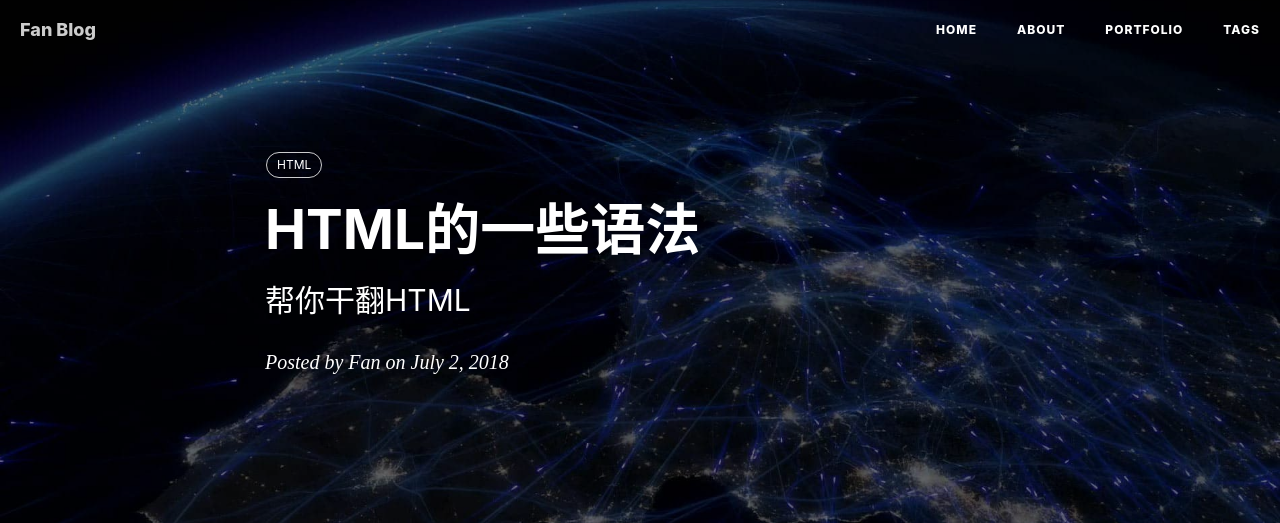
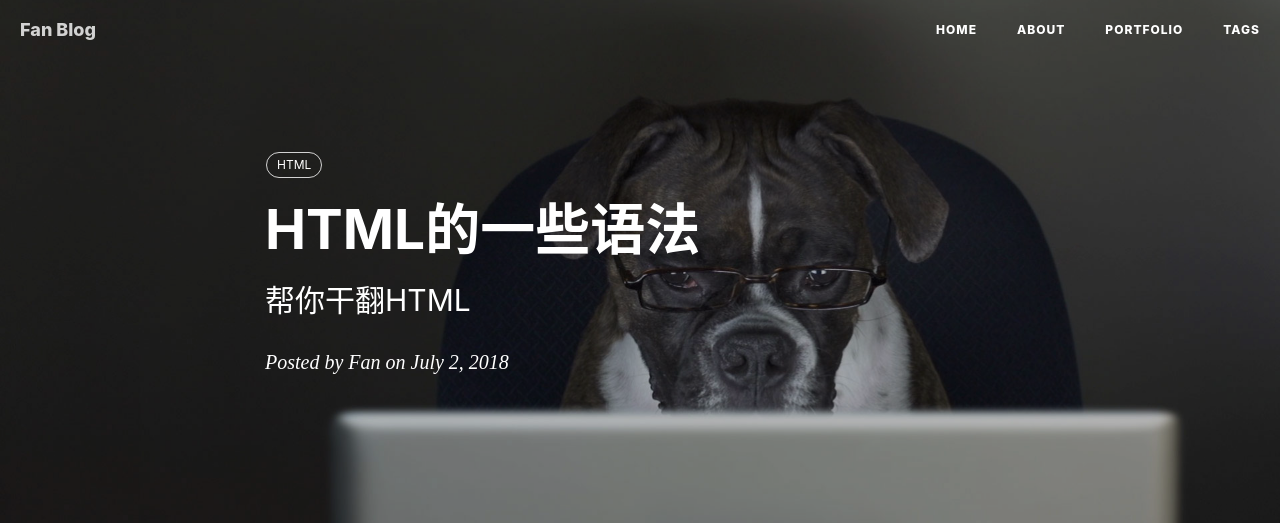
Before and after one commit to fang-keyou/keyou-fang.github.io, a Jekyll site: the page built from _posts/2018-07-02-HTML的-一些语法.md, in a window 1280 px wide. Shown: the top 523 px of the page. Built offline with Jekyll 4.4.1, drawn with Linux system fonts in a browser that asks for light colours; nearby versions of some CDN libraries; library files that are not in the unit come from our copies; comment, search, counter and statistics services are not loaded; some of the changed text lies outside the part shown; grey boxes are pictures that could not be loaded.

Commit message:
Update 2018-07-02-HTML的-一些语法.md

````diff
--- a/_posts/2018-07-02-HTML的-一些语法.md
+++ b/_posts/2018-07-02-HTML的-一些语法.md
@@ -4,7 +4,7 @@
 subtitle:   "帮你干翻HTML"
 date:       2018-07-02 12:00:00
 author:     "Fan"
-header-img: "img/post-bg-os-metro.jpg"
+header-img: "img/post-2.jpg"
 header-mask: 0.3
 catalog:    true
 tags:
@@ -17,6 +17,29 @@
 
 ![](https://github.com/Keyou-Fang/keyou-fang.github.io/blob/master/img/2233.jpg?raw=true)
 
+### No.1 一些必要的东西
+
+正如C++一样，什么主函数是必须的，HTML也不例外。
+
+在html 5中，必须要在第一行打上这个：
+
+```html
+<!DOCTYPE html>
+```
+最简单的html程序为：
+
+```html
+<!DOCTYPE html>
+<html>
+<head>
+<meta charset="utf-8">
+<title>文档标题</title>
+</head>
+<body>
+文档内容......
+</body>
+</html>
+```
 
 <a id="comments"></a><script src="//cdn1.lncld.net/static/js/3.0.4/av-min.js"></script><script src="//cdn.jsdelivr.net/gh/xcss/valine@v1.1.7/dist/Valine.min.js?v=undefined"></script><script>var valine = new Valine({
   el:'#vcomments',
````
